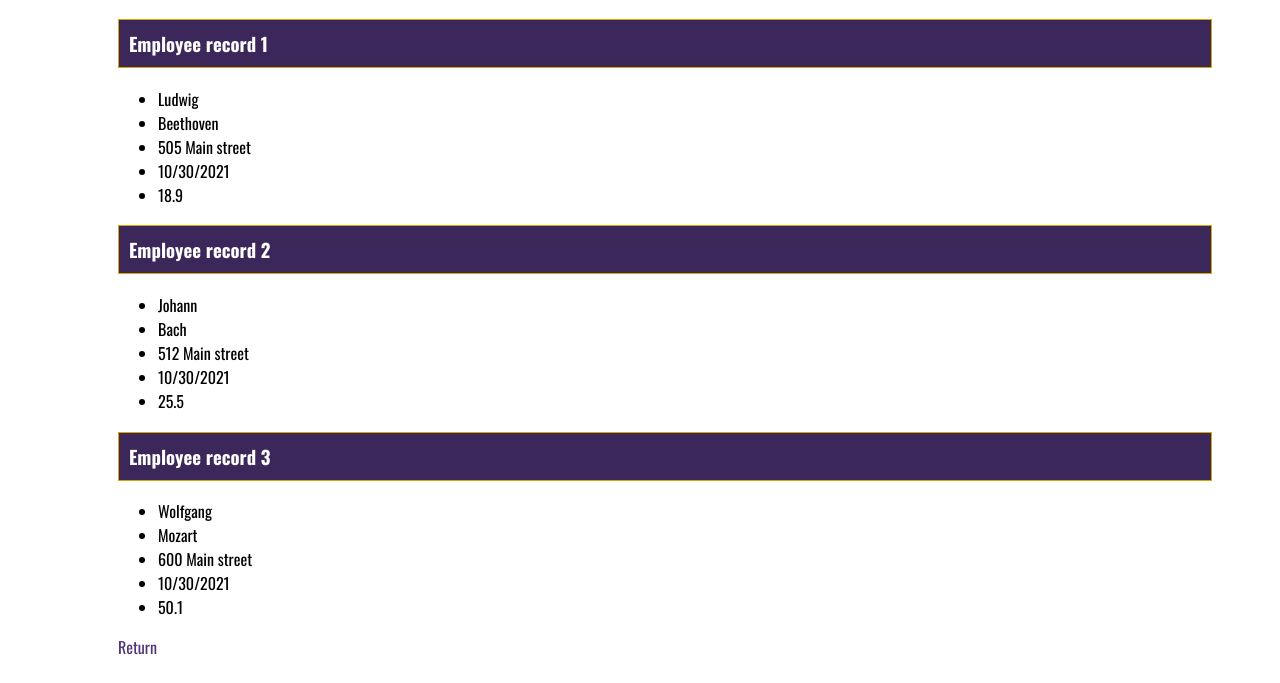
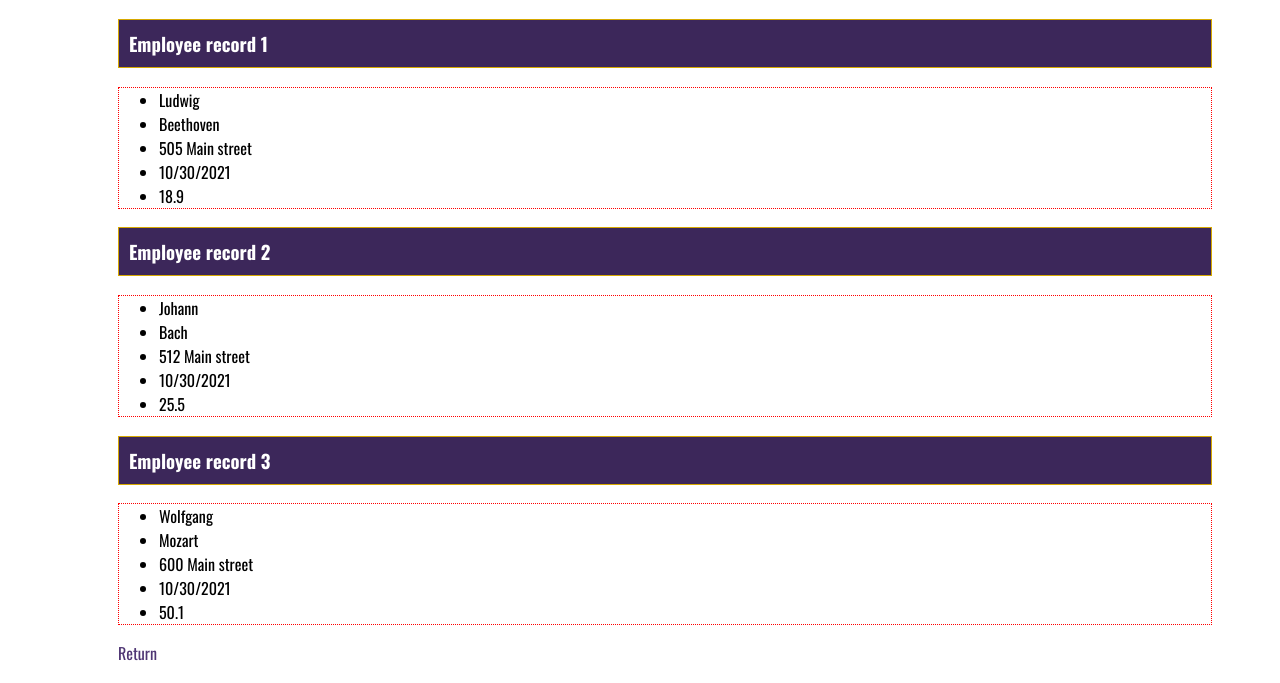
Before and after one commit to Desertcoqui/web-231, a plain HTML site: page week-2/detres-payroll.html in a window 1280 px wide. Shown: the part 153-836 px from the top of the page. Drawn offline with nearby package versions, Linux system fonts and the light colour scheme.

Commit message:
added dotted border

```diff
--- a/week-2/detres-payroll.css
+++ b/week-2/detres-payroll.css
@@ -7,3 +7,7 @@ Description: CSS for assignment 2.2  */
 #payroll-header{
     text-align: center;
 }
+
+ul {
+    border: 1px dotted red;
+  }
```
